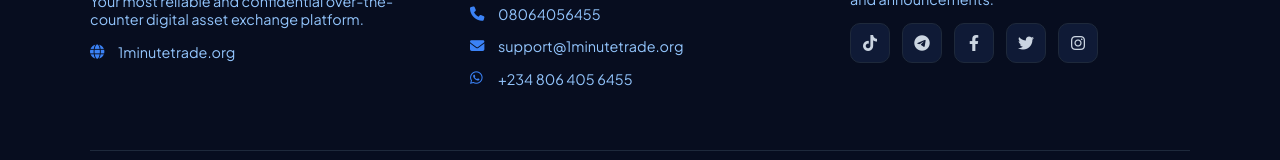
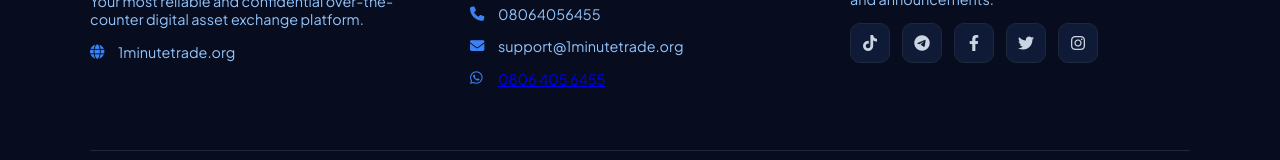
Before and after one commit to toluemmanuel/oneminutetrade, a plain HTML site: page index.html in a window 1280 px wide. Shown: the part 2496-2656 px from the top of the page. Drawn offline with Linux system fonts and the light colour scheme.

```diff
--- a/index.html
+++ b/index.html
@@ -1120,7 +1120,7 @@
                 <p><i class="fa-solid fa-phone"></i> 08064056455</p>
                 <!-- <p><i class="fa-solid fa-phone"></i> 08064056455</p> -->
                 <p><i class="fa-solid fa-envelope"></i> support@1minutetrade.org</p>
-                <p><i class="fa-brands fa-whatsapp"></i> +234 806 405 6455</p>
+                <p><i class="fa-brands fa-whatsapp"></i> <a href="https://wa.me/2348064056455?text=Hello,%20I%20want%20to%20trade">0806 405 6455</a></p>
             </div>
 
             <div class="footer-col">
```
